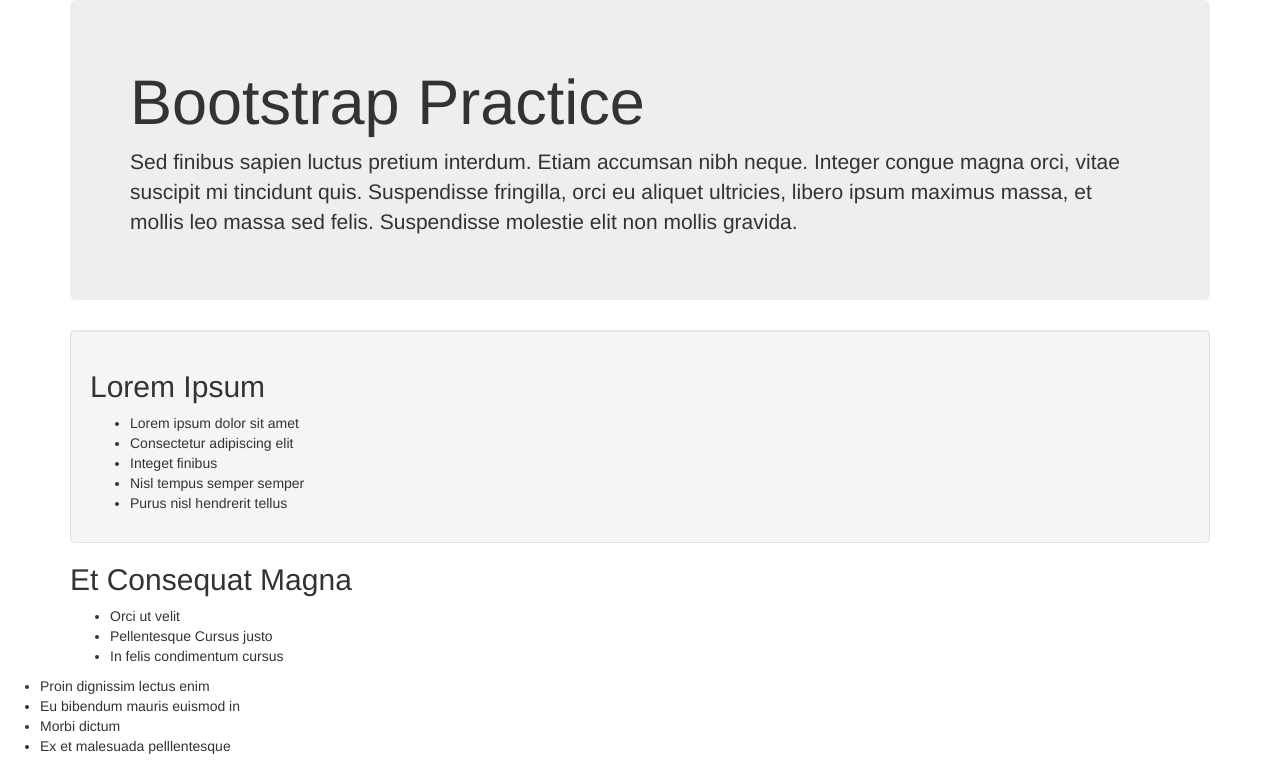
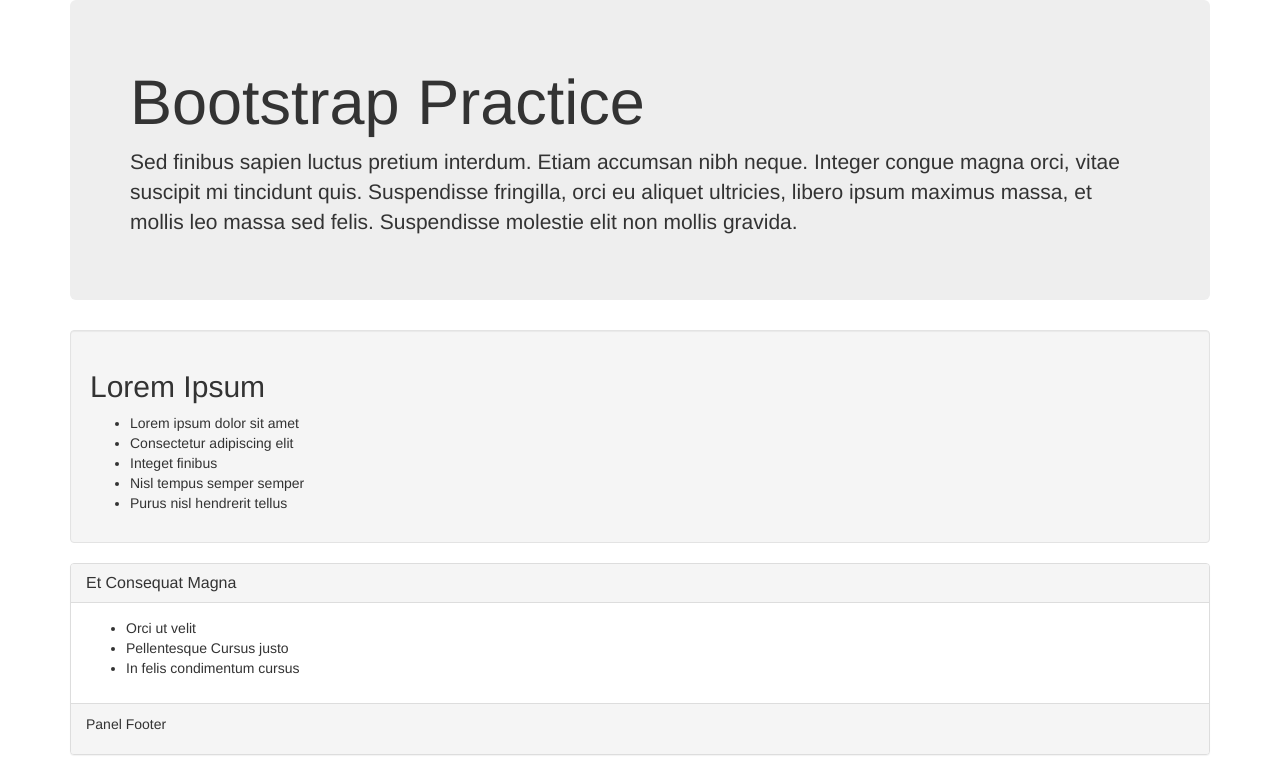
Before and after one commit to Yvonne-Ouma/bootstrap-practice, a plain HTML site: page index.html in a window 1280 px wide. Shown: the top 772 px of the page. Drawn offline with Linux system fonts and the light colour scheme.

Commit message:
added div elements in index.html

```diff
--- a/index.html
+++ b/index.html
@@ -21,14 +21,21 @@
       <li>Purus nisl hendrerit tellus</li>
     </ul>
   </div>
-  <div="panel panel-default">
-    <h2>Et Consequat Magna</h2>
+  <div class="panel panel-default">
+   <div class="panel-heading">
+    <h2 class="panel-title">Et Consequat Magna</h2>
+  </div>
+  <div class="panel-body">
     <ul>
       <li>Orci ut velit</li>
       <li>Pellentesque Cursus justo</li>
       <li>In felis condimentum cursus</li>
     </ul>
   </div>
+  <div class="panel-footer">
+    <p>Panel Footer</p>
+  </div>
+ </div>
     <ul>
       <li>Proin dignissim lectus enim</li>
       <li>Eu bibendum mauris euismod in</li>
```
